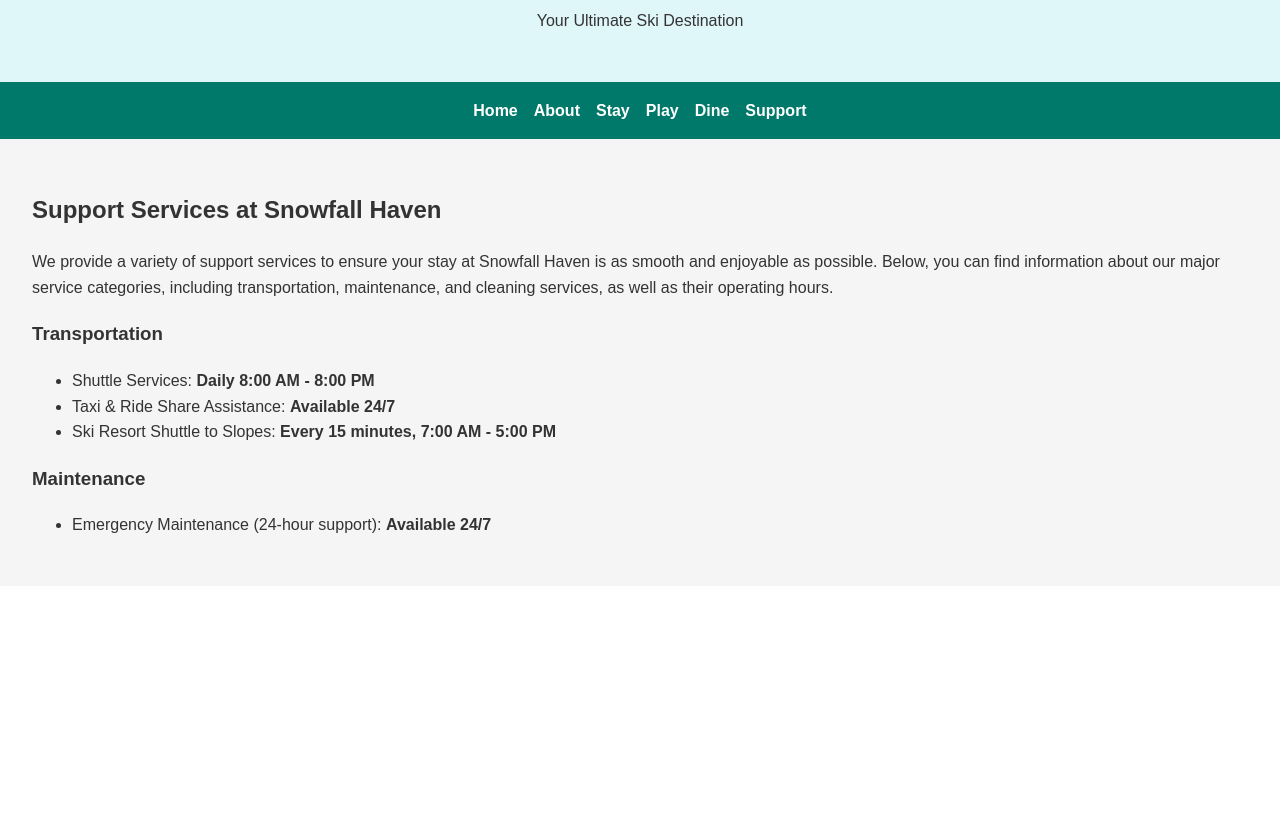
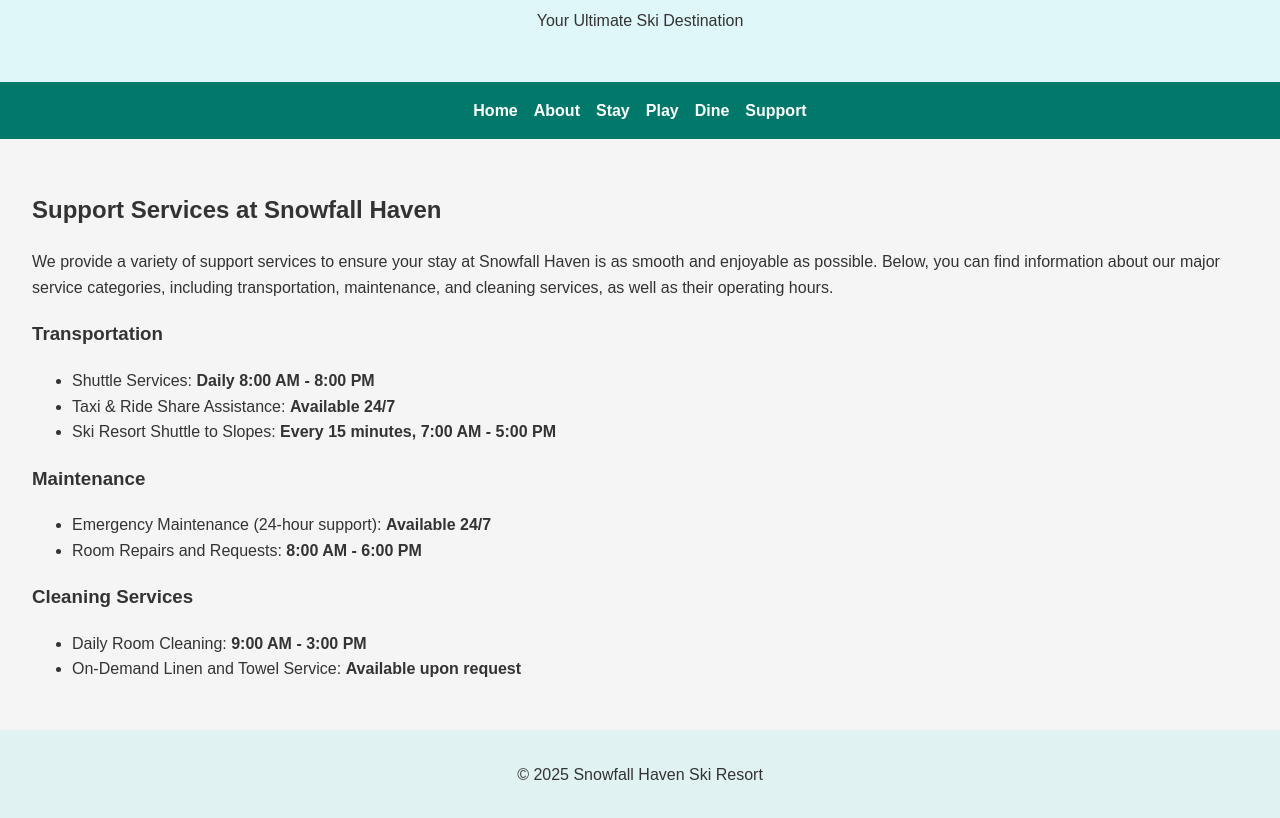
Before and after one commit to nmalinconico/SnowfallHaven, a plain HTML site: page support.html in a window 1280 px wide. Shown: the part 118-936 px from the top of the page. Before the commit the page ends 800 px from the top, so only its background shows below. Drawn offline with Linux system fonts and the light colour scheme.

Commit message:
Update support.html

```diff
--- a/support.html
+++ b/support.html
@@ -46,3 +46,31 @@
                 <h3>Maintenance</h3>
                 <ul>
                     <li>Emergency Maintenance (24-hour support): <strong>Available 24/7</strong></li>
+                    <li>Room Repairs and Requests: <strong>8:00 AM - 6:00 PM</strong></li>
+                </ul>
+            </div>
+
+            <div class="support-category">
+                <h3>Cleaning Services</h3>
+                <ul>
+                    <li>Daily Room Cleaning: <strong>9:00 AM - 3:00 PM</strong></li>
+                    <li>On-Demand Linen and Towel Service: <strong>Available upon request</strong></li>
+                </ul>
+            </div>
+        </div>
+    </section>
+
+    <footer>
+        <p>&copy; 2025 Snowfall Haven Ski Resort</p>
+    </footer>
+
+    <script>
+        const navToggle = document.getElementById("nav-toggle");
+        const navLinks = document.getElementById("nav-links");
+
+        navToggle.addEventListener("click", () => {
+            navLinks.classList.toggle("open");
+        });
+    </script>
+</body>
+</html>
```
